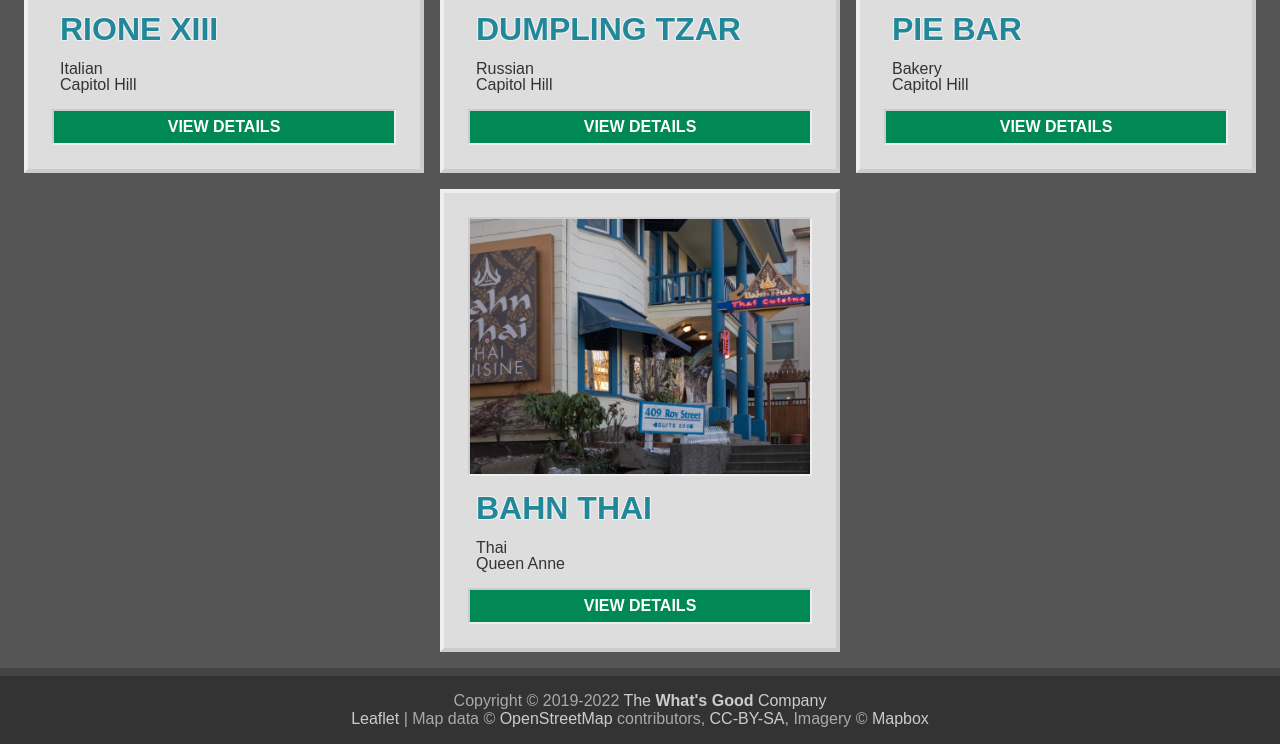
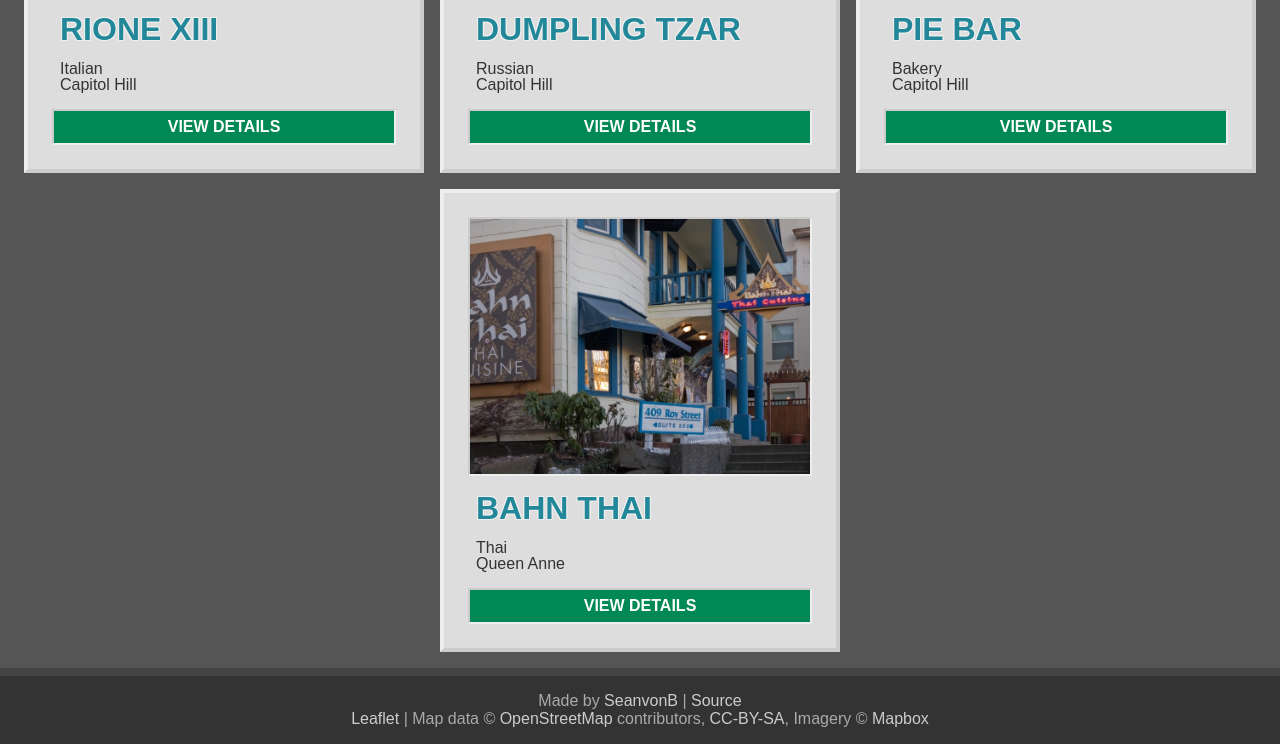
Before and after one commit to SeanvonB/restaurant-review-app, a plain HTML site: page index.html in a window 1280 px wide. Shown: the part 1914-2658 px from the top of the page. Drawn offline with nearby package versions, Linux system fonts and the light colour scheme.

Commit message:
Update footer links

```diff
--- a/css/styles.css
+++ b/css/styles.css
@@ -36,7 +36,7 @@
 }
 
 a:active {
-	color: #fff;
+	color: var(--accent);
 }
 
 footer {
@@ -196,6 +196,10 @@
 	color: #fff;
 	font-family: "Yellowtail", cursive;
 	font-size: min(10vw, 72px);
+}
+
+header h1 a:active {
+	color: #fff;
 }
 
 header h1 a .city {
--- a/index.html
+++ b/index.html
@@ -63,8 +63,8 @@
 			<ul id="restaurants-list"></ul>
 		</main>
 		<footer>
-			Copyright © 2019-2022
-			<a href="/">The <strong>What's Good</strong> Company</a>
+			Made by <a href="https://github.com/SeanvonB">SeanvonB</a> |
+			<a href="https://github.com/SeanvonB/restaurant-reviewer">Source</a>
 			<br />
 			<a
 				href="http://leafletjs.com"
```
Also changed, not shown: restaurant.html (+2 -2 lines).
